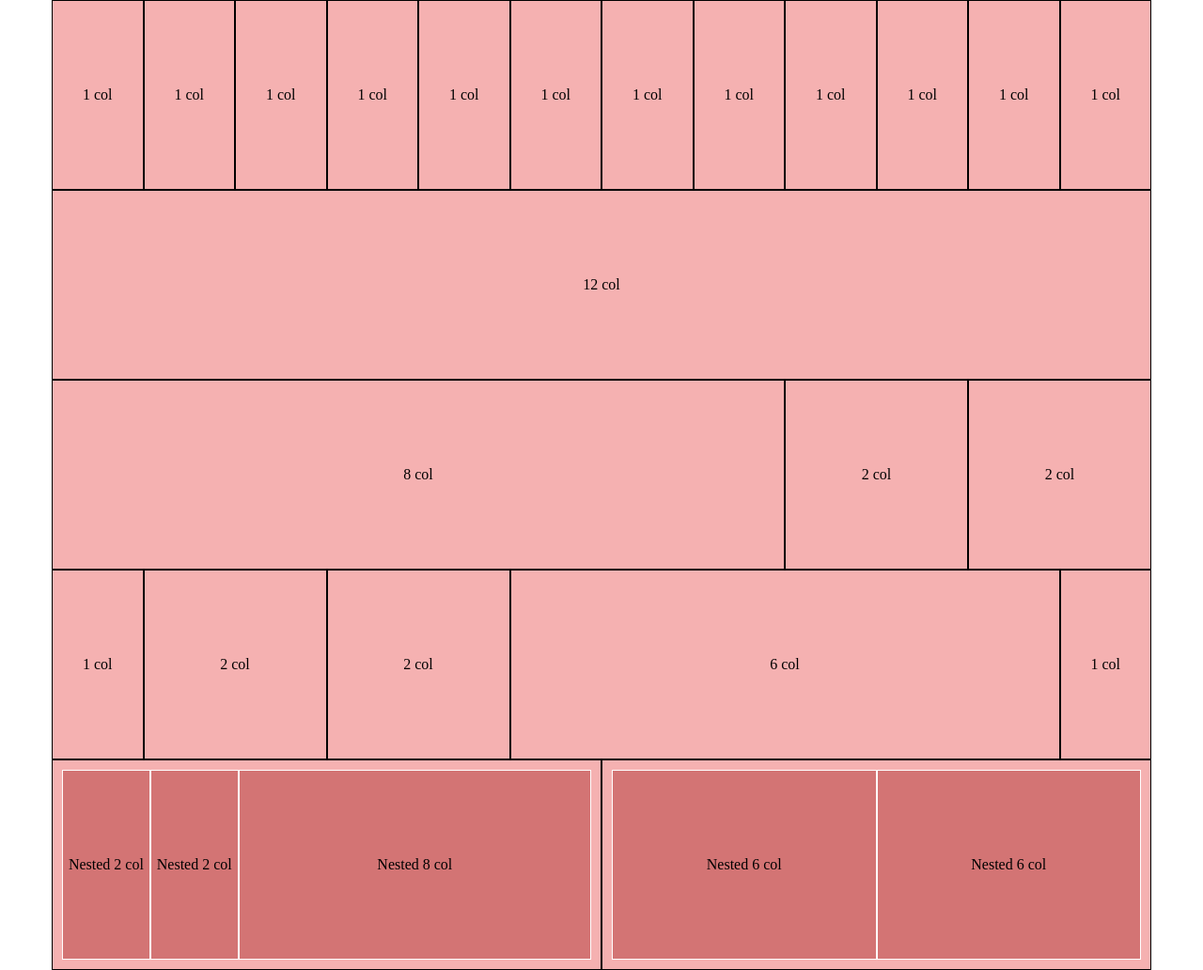
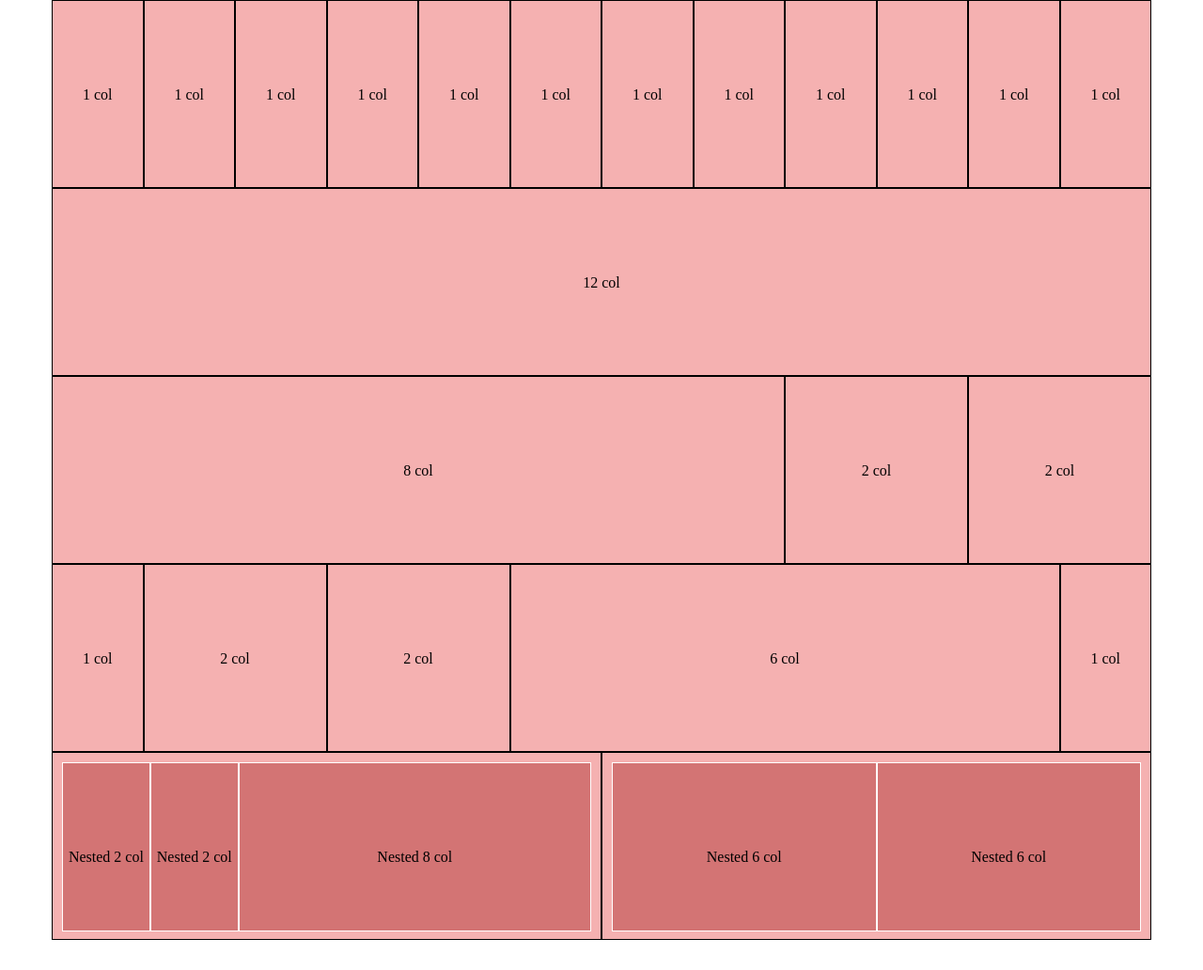
Before and after one commit to Pievisco89/html-css-12bool, a plain HTML site: page index.html in a window 1280 px wide. Shown: the whole page at 94% size. Drawn offline with Linux system fonts and the light colour scheme.

Commit message:
aggiunto altezza

```diff
--- a/css/style.css
+++ b/css/style.css
@@ -1,4 +1,5 @@
 .debug [class*="col-"]{
+  height: 200px;
   line-height: 200px;
   text-align: center;
   background-color: rgb(245, 177, 177);
@@ -10,6 +11,7 @@
 }
 
 .col-6 .col-2, .col-6 .col-8, .col-6 .col-6{
+  height: 180px;
   background-color: rgb(211 116 116);
   border: 1px solid white;
 }
```
